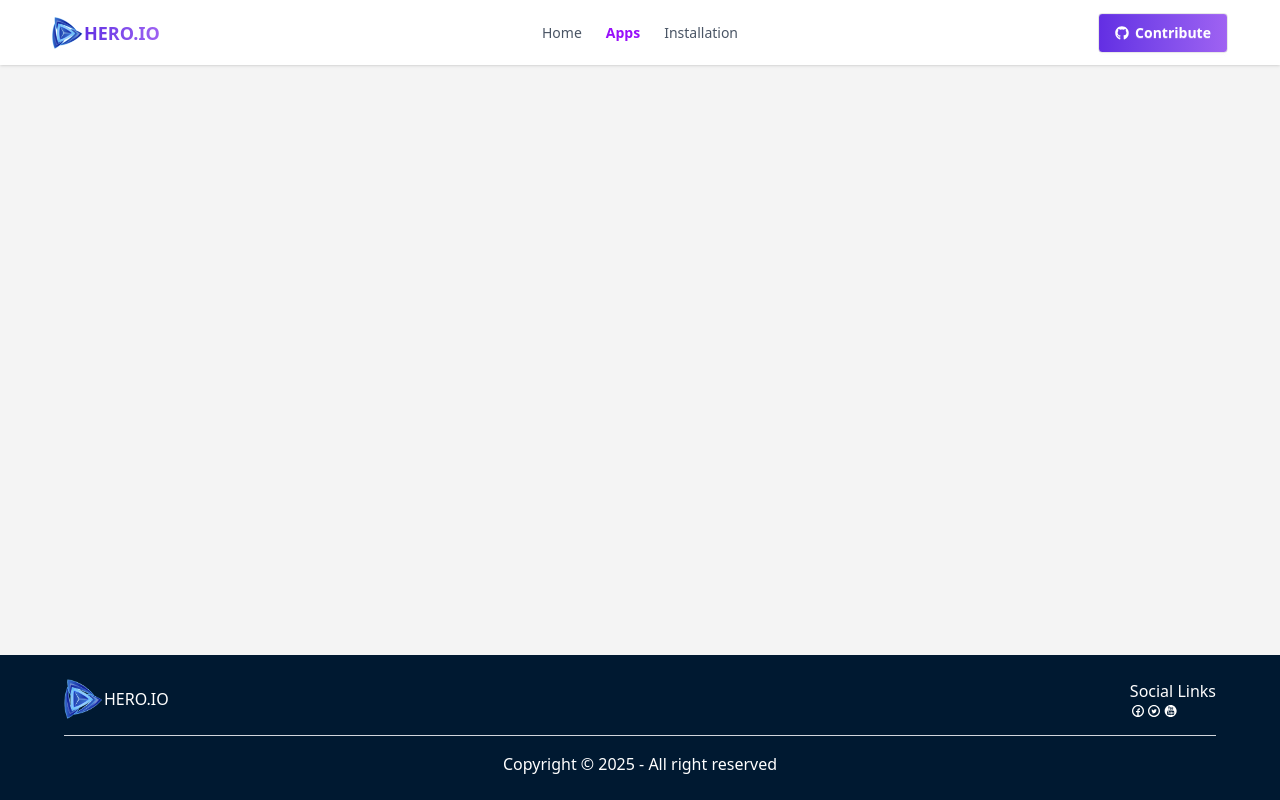
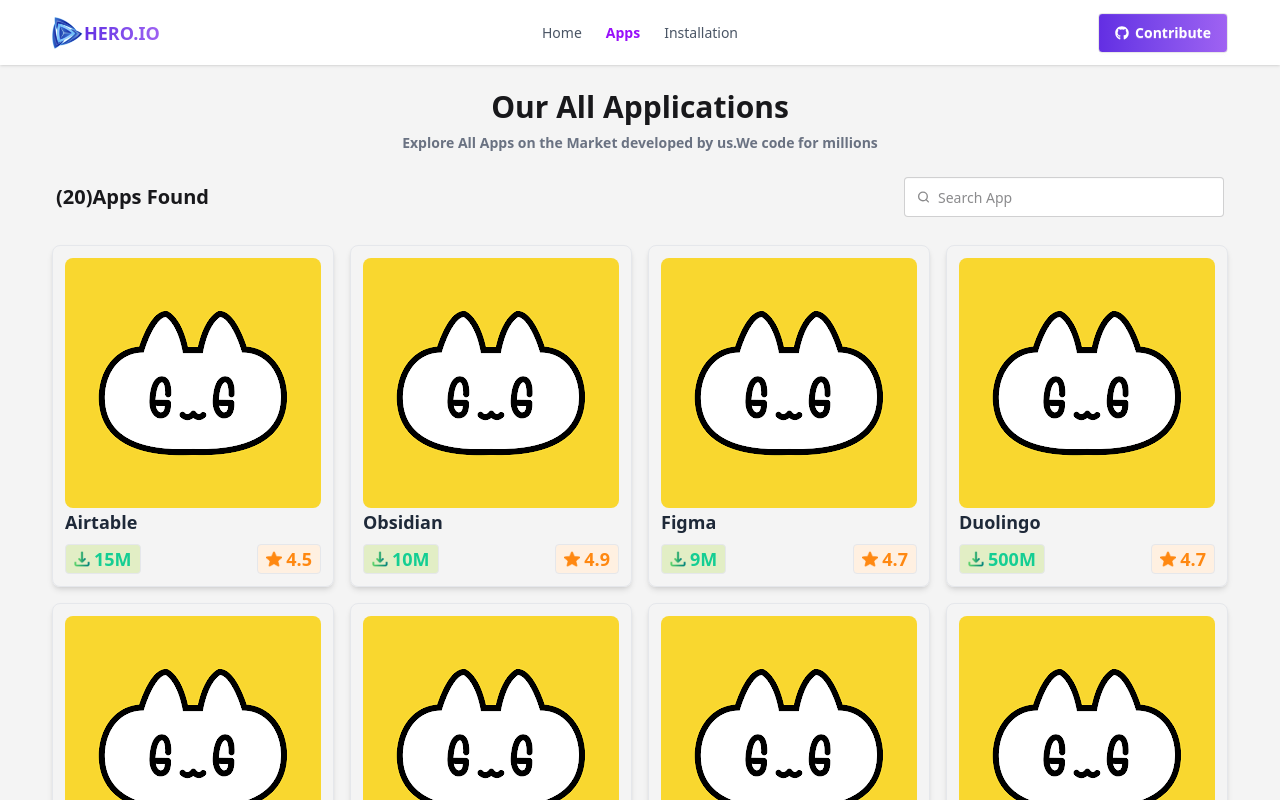
Before and after one commit to sohid7254/Assignment-8, a React (Vite) app: page /apps in a window 1280 px wide. Shown: the top 800 px of the page. Built offline with nearby package versions, Linux system fonts and the light colour scheme.

Commit message:
Successfully completed 2 navigation pages design

```diff
--- /dev/null
+++ b/src/Components/AppNotFound/AppNotFound.jsx
@@ -0,0 +1,25 @@
+import React from 'react';
+import AppError from "../../assets/App-Error.png"
+import { Link } from 'react-router';
+const AppNotFound = () => {
+    return (
+        <div className="max-w-[1200px] mx-auto">
+            <div className='space-y-5 mt-20'>
+                <div className="flex justify-center items-center">
+                    <img src={AppError} alt="AppError" className='w-70' />
+                </div>
+                <div className="text-center space-y-2">
+                    <h1 className='text-4xl font-bold'>OPPS!! APP NOT FOUND </h1>
+                    <p className='text-xl text-gray-400'>The app you are requesting is not found on our system. Please! try another apps</p>
+                    <div className="flex justify-center items-center mb-5">
+                        <Link to="/apps" className="btn text-white bg-gradient-to-r from-[#632ee3] to-[#9f62f2]">
+                            Go Back
+                        </Link>
+                    </div>
+                </div>
+            </div>
+        </div>
+    );
+};
+
+export default AppNotFound;
--- a/src/Pages/Apps.jsx
+++ b/src/Pages/Apps.jsx
@@ -1,10 +1,49 @@
-import React from 'react';
+import React, { useEffect, useState } from 'react';
+import useApps from '../Hooks/useApps';
+import AppsCard from '../Components/AppsCard/AppsCard';
+import AppNotFound from '../Components/AppNotFound/AppNotFound';
+import { useNavigate } from 'react-router';
 
 const Apps = () => {
-    return (
-        <div className='max-w-[1200px] mx-auto'>
+    const navigate = useNavigate();
+    const { apps } = useApps();
+    const [search, setSearch] = useState('')
+    const term = search.trim().toLocaleLowerCase()
+    const searchedApps = term?apps.filter((app) => app.title.toLocaleLowerCase().includes(term)):apps
+
+    useEffect(() => {
+        if(term && searchedApps.length === 0){
+            navigate("/not-found")
+        }
+    },[term, searchedApps, navigate])
 
 
+
+    return (
+        <div className="max-w-[1200px] mx-auto">
+            <div className="text-center my-6 space-y-2">
+                <h1 className="text-3xl font-bold">Our All Applications</h1>
+                <p className="text-sm font-semibold text-gray-500">Explore All Apps on the Market developed by us.We code for millions</p>
+            </div>
+            <div className="flex justify-between items-center px-4">
+                <h1 className="text-xl font-semibold">
+                    <span>({searchedApps.length})</span>Apps Found
+                </h1>
+                <label className="input">
+                    <svg className="h-[1em] opacity-50" xmlns="http://www.w3.org/2000/svg" viewBox="0 0 24 24">
+                        <g strokeLinejoin="round" strokeLinecap="round" strokeWidth="2.5" fill="none" stroke="currentColor">
+                            <circle cx="11" cy="11" r="8"></circle>
+                            <path d="m21 21-4.3-4.3"></path>
+                        </g>
+                    </svg>
+                    <input value={search} onChange={(e) => setSearch(e.target.value)} type="search" placeholder="Search App" />
+                </label>
+            </div>
+            <div className=" grid grid-cols-1 md:grid--cols-3 lg:grid-cols-4 gap-4 p-3 my-4">
+                {searchedApps.map((app) => (
+                    <AppsCard key={app.id} app={app}></AppsCard>
+                ))}
+            </div>
         </div>
     );
 };
--- a/src/Routes/Routes.jsx
+++ b/src/Routes/Routes.jsx
@@ -2,6 +2,7 @@
 import MainLayout from "../Layout/MainLayout";
 import Home from "../Pages/Home";
 import Apps from "../Pages/Apps";
+import AppNotFound from "../Components/AppNotFound/AppNotFound";
 
 const router = createBrowserRouter([
     {
@@ -16,6 +17,10 @@
             {
                 path:"/apps",
                 Component: Apps,
+            },
+            {
+                path:"/not-found",
+                Component: AppNotFound,
             }
         ]
     }
```
